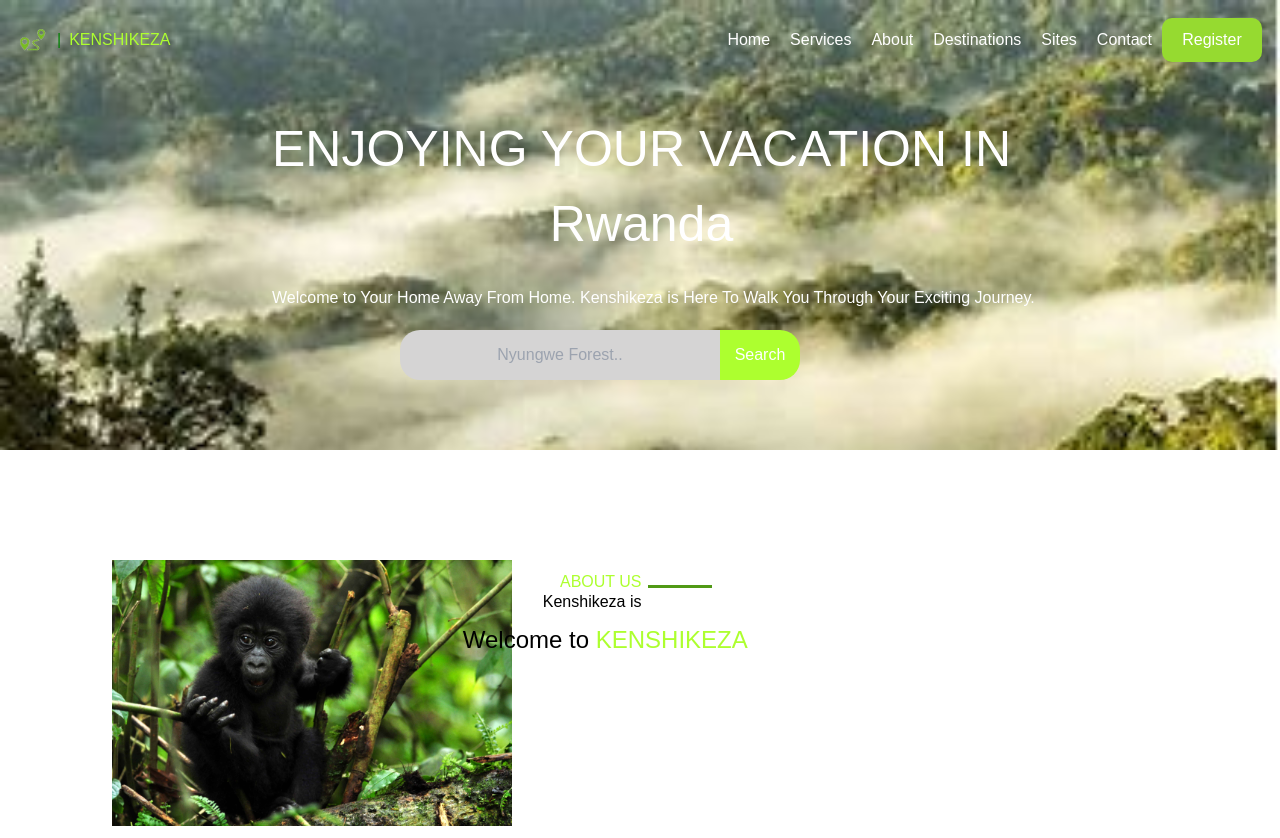
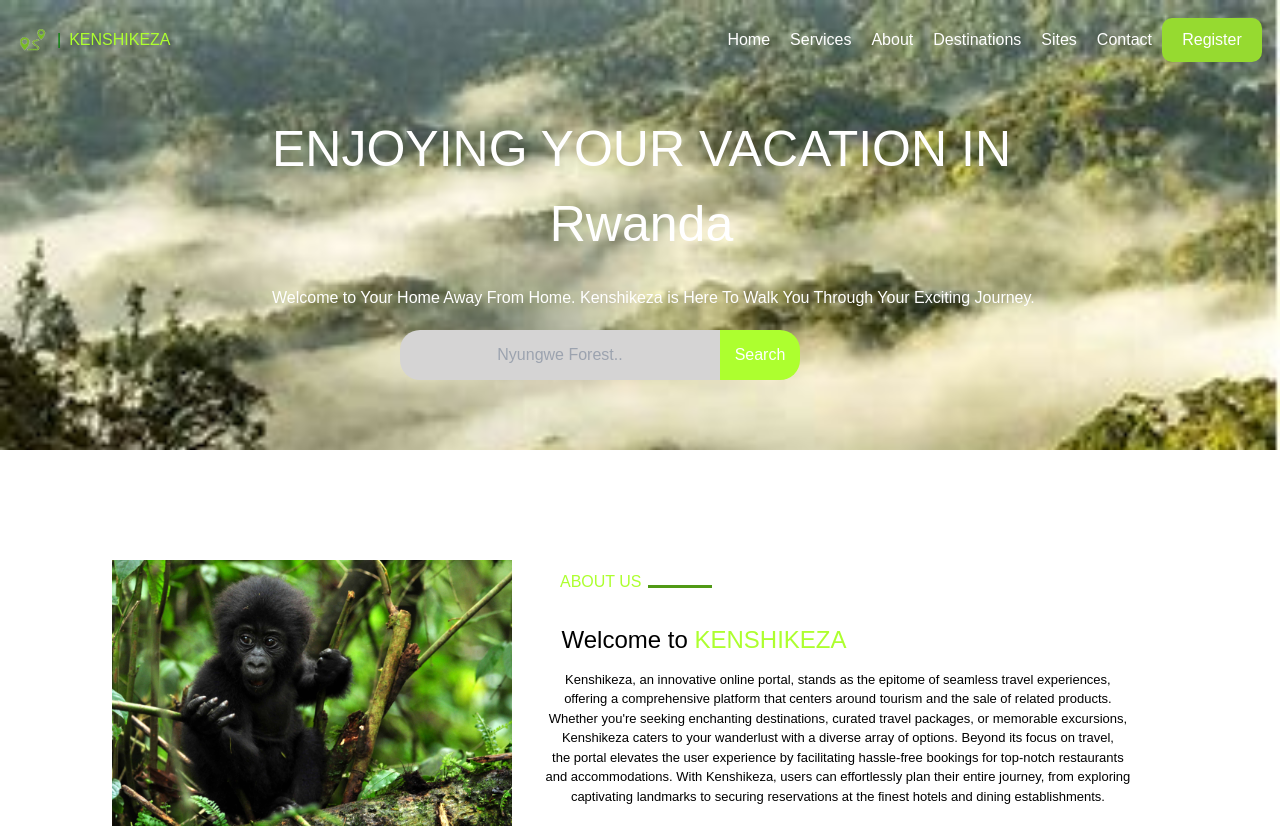
Before and after one commit to SIGYE/Keshikeza, a React (Create React App) app: page / in a window 1280 px wide. Built offline with nearby package versions, Linux system fonts and the light colour scheme; a web font is replaced by a local one.

Commit message:
about-us +  text content

```diff
--- a/src/components/About/About.css
+++ b/src/components/About/About.css
@@ -42,3 +42,12 @@
 .welcome span{
     color: greenyellow;
 }
+.welcome p{
+    position: absolute;
+    padding: 2rem;
+    margin-left: -8rem;
+    font-size: small;
+    margin-top: 3rem;
+    flex-direction: column;
+    align-content: calc(10);
+}
--- a/src/components/About/About.jsx
+++ b/src/components/About/About.jsx
@@ -15,7 +15,14 @@ const About = () => {
       <h2>ABOUT US</h2>
       <div className="welcome">
       <h1>Welcome to <span>KENSHIKEZA</span></h1>
-      <p>Kenshikeza is </p>
+      <p>Kenshikeza, an innovative online portal, stands as the epitome of seamless travel experiences, <br />
+             offering a comprehensive platform that centers around tourism and the sale of related products. <br />
+             Whether you're seeking enchanting destinations, curated travel packages, or memorable excursions,<br />
+             Kenshikeza caters to your wanderlust with a diverse array of options. Beyond its focus on travel, <br />
+              the portal elevates the user experience by facilitating hassle-free bookings for top-notch restaurants <br />
+             and accommodations. With Kenshikeza, users can effortlessly plan their entire journey, from exploring <br />
+             captivating landmarks to securing reservations at the finest hotels and dining establishments. <br />
+         </p>
     </div>
     </div>
 
```
